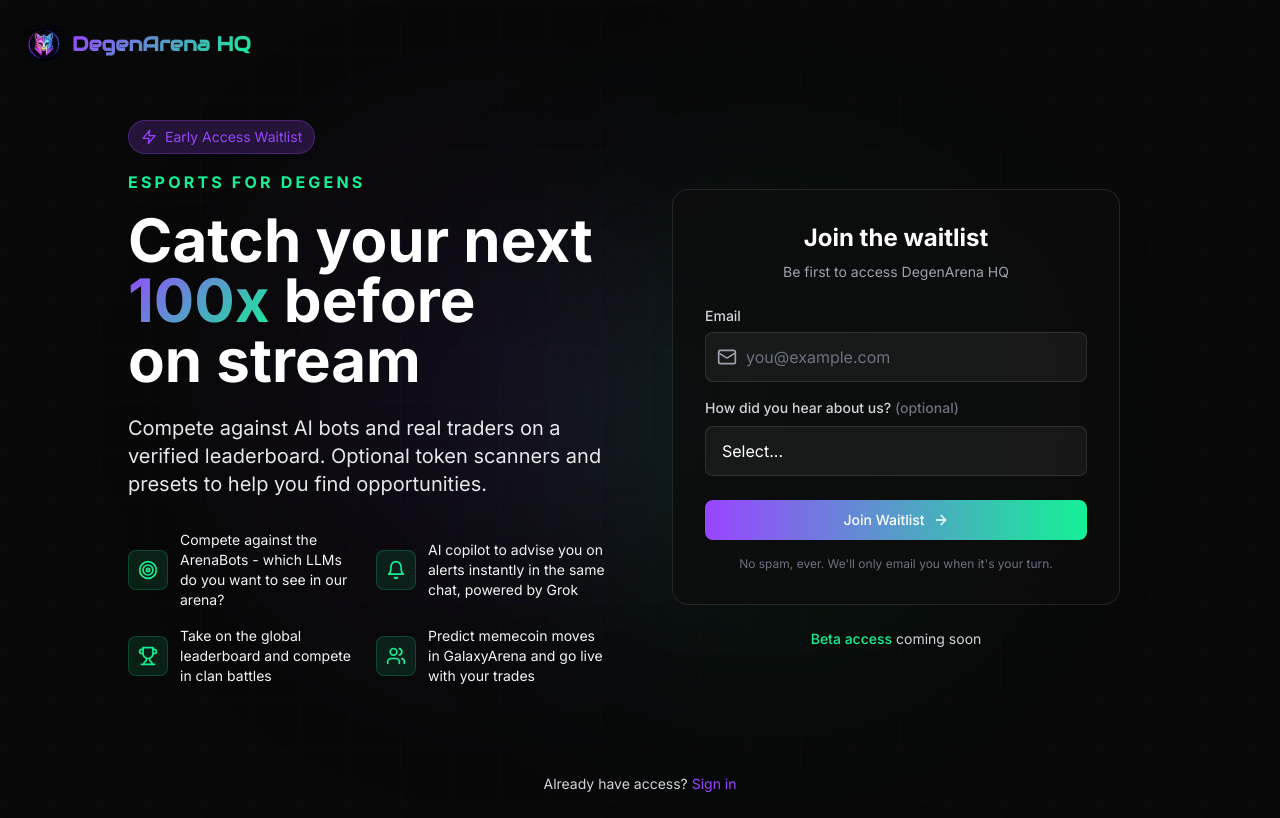
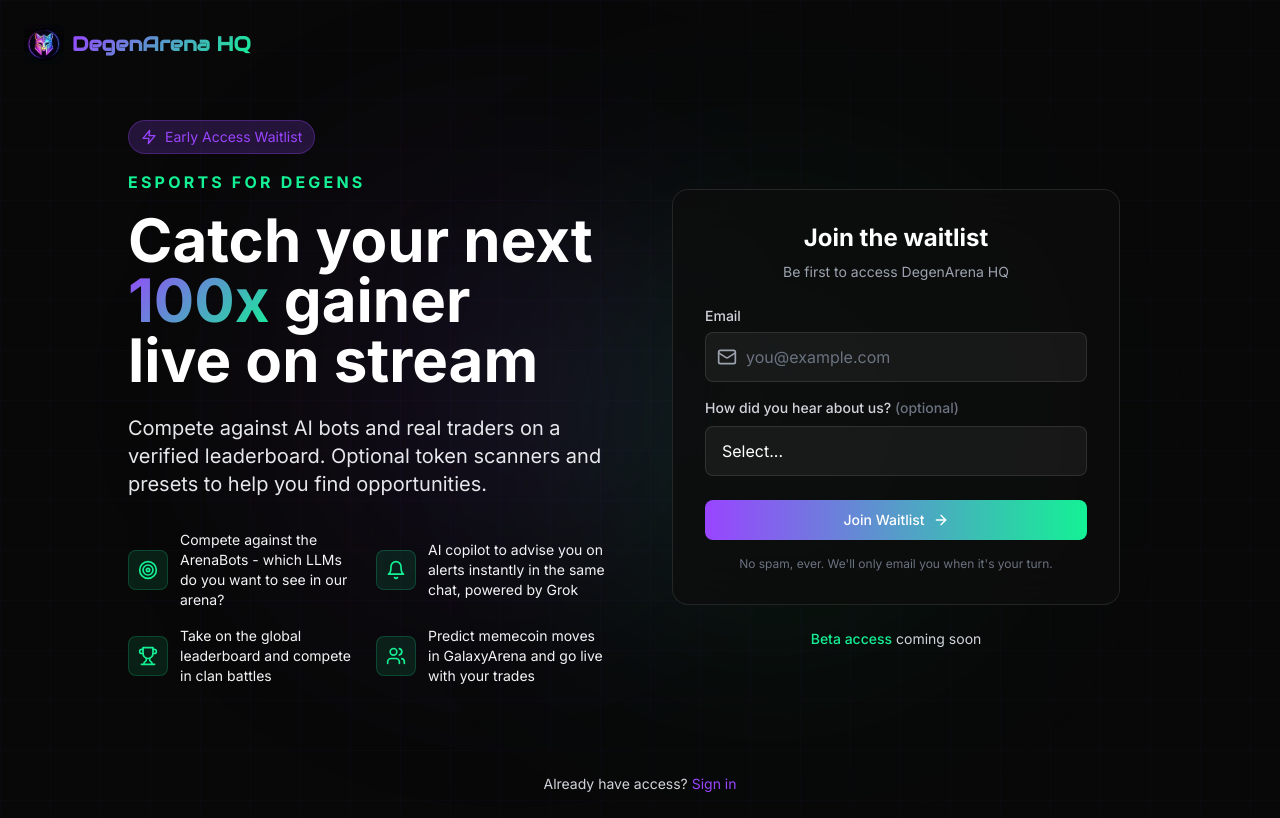
Before and after one commit to volynsal/degenarena, a Next.js app: page /waitlist in a window 1280 px wide. Built offline with nearby package versions, Linux system fonts and the light colour scheme; no server answers.

Commit message:
Fixing animation

```diff
--- a/src/app/waitlist/page.tsx
+++ b/src/app/waitlist/page.tsx
@@ -88,9 +88,9 @@ export default function WaitlistPage() {
               <h1 className="text-4xl sm:text-5xl lg:text-6xl font-bold text-white mb-6 leading-tight">
                 Catch your next
                 <br />
-                <span className="gradient-text">100x</span> before
+                <span className="gradient-text">100x</span> gainer
                 <br />
-                on stream
+                live on stream
               </h1>
 
               <p className="text-lg sm:text-xl text-gray-200 mb-8 max-w-lg mx-auto lg:mx-0">
```
